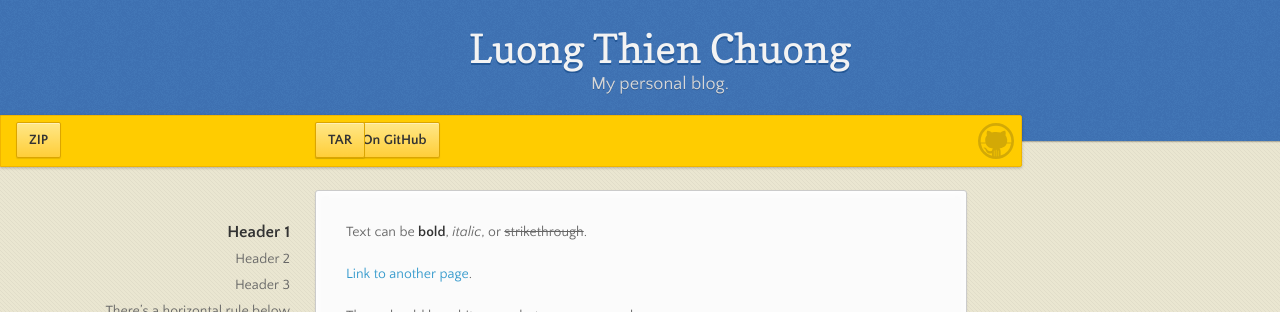
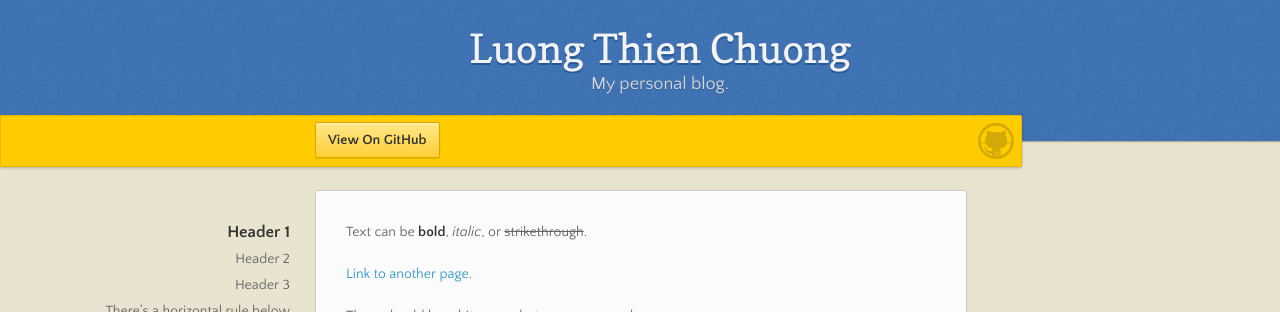
Before and after one commit to toraonion/chenchenyangll.github.io, a Jekyll site: the page built from index.md, in a window 1280 px wide. Shown: the top 312 px of the page. Built offline with Jekyll 4.4.1, drawn with Linux system fonts in a browser that asks for light colours.

Commit message:
Update default.html

```diff
--- a/_layouts/default.html
+++ b/_layouts/default.html
@@ -24,13 +24,9 @@
       <div id="banner">
         <span id="logo"></span>
         <a href="{{ site.github.repository_url }}" class="button fork"><strong>View On GitHub</strong></a>
-        <ul>
-          <li><a href="another" class="button">ZIP</a></li>
-          <li><a href="test" class="button fork">TAR</a></li>
-        </ul>
         {% if site.show_downloads %}
           <div class="downloads">
-            <span>Downloads:</span>
+            <span>Test:</span>
             <ul>
               <li><a href="{{ site.github.zip_url }}" class="button">ZIP</a></li>
               <li><a href="{{ site.github.tar_url }}" class="button">TAR</a></li>
```
